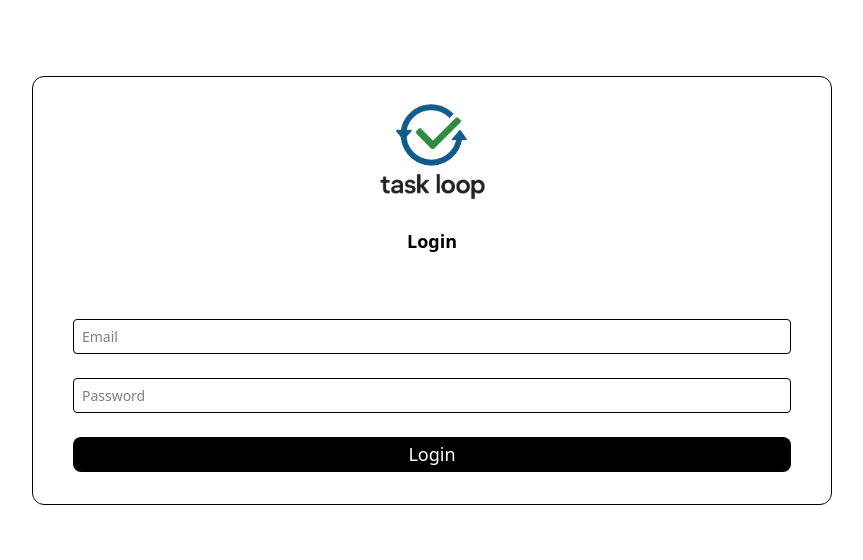
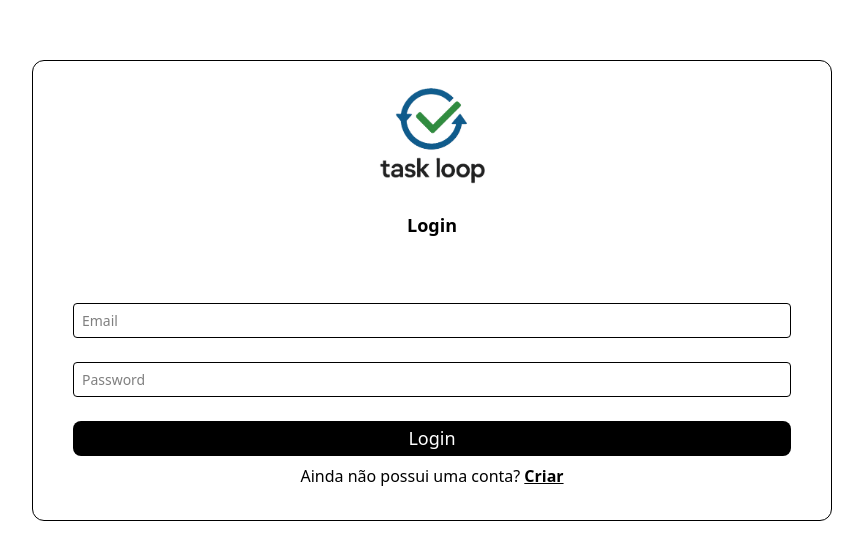
Before and after one commit to lucas037/task-loop, a Next.js app: page /login in a window 1280 px wide. Shown: the part 110-670 px from the top of the page, without its empty margins (208-1071 px from the left). Built offline with nearby package versions, Linux system fonts and the light colour scheme; no server answers.

Commit message:
feat: add navigation prompts for account creation and login on login and sign-up pages

```diff
--- a/app/login/page.tsx
+++ b/app/login/page.tsx
@@ -87,6 +87,11 @@ export default function Login() {
           </span>
 
           <div onClick={() => {handleLogin()}} className="bg-black text-lg h-[35px] text-white flex justify-center items-center rounded-lg cursor-pointer">Login</div>
+
+          <div className="flex justify-center gap-1 mt-2">
+            <span>Ainda não possui uma conta?</span>
+            <span className="font-bold cursor-pointer underline" onClick={() => {window.location.href = "/sign-up";}}>Criar</span>
+          </div>
         </div>
 
       </div>
--- a/app/sign-up/page.tsx
+++ b/app/sign-up/page.tsx
@@ -87,6 +87,11 @@ export default function Home() {
           </span>
 
           <div onClick={() => {handleLogin()}} className="bg-black text-lg h-[35px] text-white flex justify-center items-center rounded-lg cursor-pointer">Sign Up</div>
+
+          <div className="flex justify-center gap-1 mt-2">
+            <span>Possui uma conta?</span>
+            <span className="font-bold cursor-pointer underline" onClick={() => {window.location.href = "/login";}}>Login</span>
+          </div>
         </div>
 
       </div>
```
